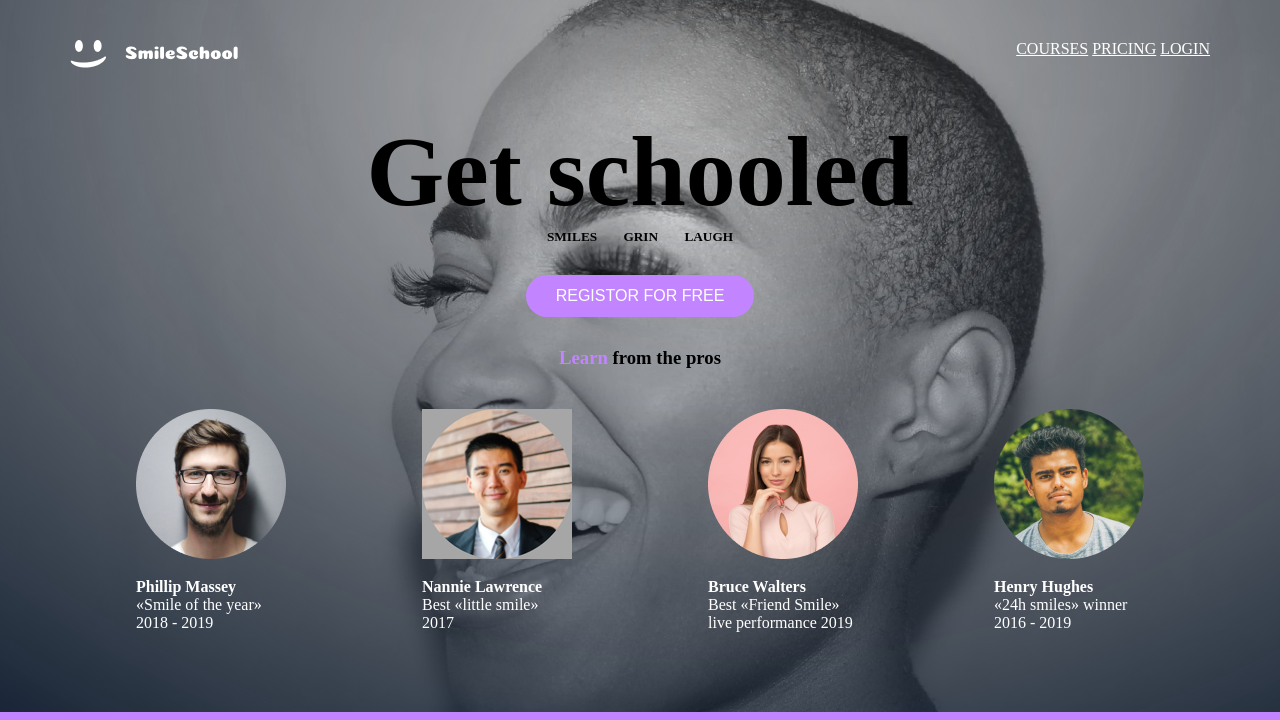
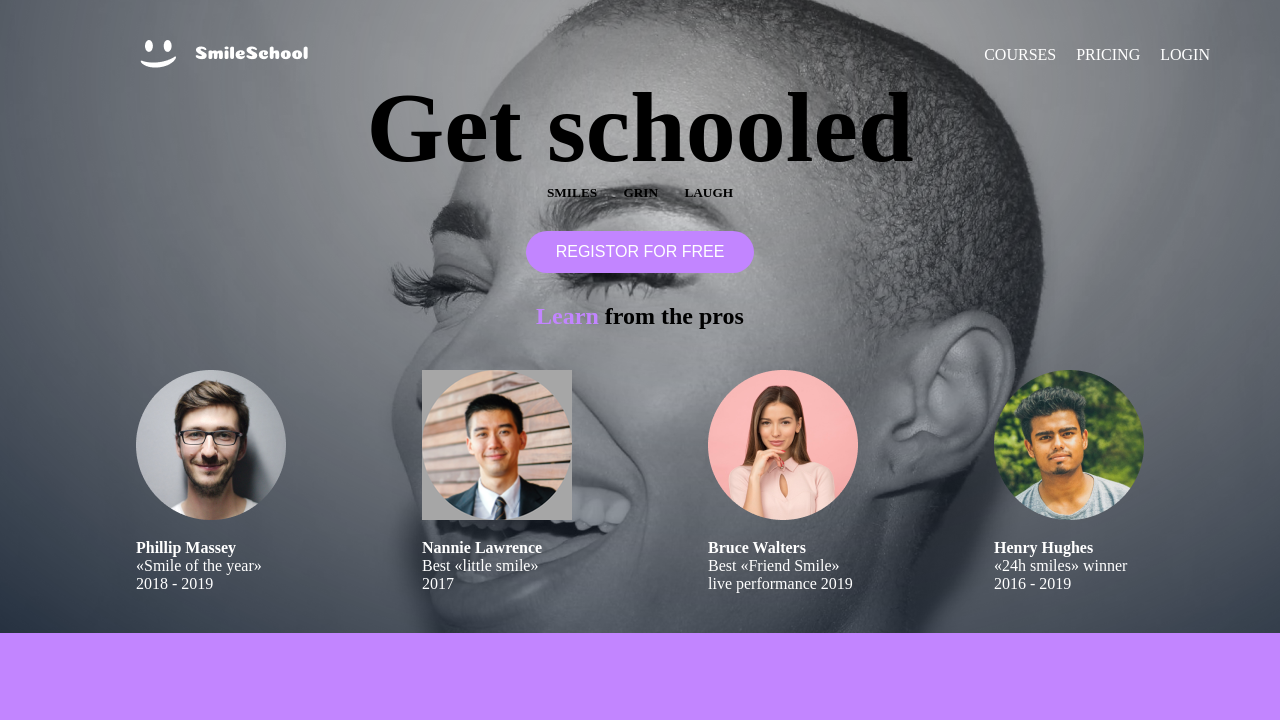
Before and after one commit to Aisha-ai715/alx_html_css, a plain HTML site: page css_advanced/index.html in a window 1280 px wide. Shown: the top 720 px of the page. Drawn offline with Linux system fonts and the light colour scheme; files whose address does not match are found by name.

Commit message:
fix some bugs

```diff
--- a/css_advanced/index.html
+++ b/css_advanced/index.html
@@ -1,5 +1,6 @@
 <!DOCTYPE html>
 <html lang="en">
+
 <head>
 
     <meta charset="utf-8">
@@ -8,24 +9,23 @@
     <link rel="stylesheet" href="style.css">
 
 </head>
+
 <body>
     <section class="background_image">
         <header>
             <nav>
-                <ul>
-
-                    <div class="nav_bar">
-                        <a href="#courses">COURSES</a>
-                        <a href="#pricing" >PRICING</a>
-                        <a href="#login" >LOGIN</a>
-                    </div>
                 <img src="images/logo.png" alt="logo" class="edge">
+                <ul class="nav-bar">
+                    <li><a href="#courses">COURSES</a></li>
+                    <li><a href="#pricing">PRICING</a></li>
+                    <li><a href="#login">LOGIN</a></li>
 
                 </ul>
+
             </nav>
         </header>
-        <main>
-            <section>
+
+
         <div class="head_title">
             <p>Get schooled</p>
         </div>
@@ -72,16 +72,15 @@
 
             </div>
         </div>
-
     </section>
-        </section>
-
+    <main>
         <section class="color_1">
             <div class="quote">
                 <img src="images/5.png" alt="person">
                 <div>
                     <blockquote>
-                            <p>«Those tutorials are concise and go straight to the point. I can't think of a better place</p>
+                        <p>«Those tutorials are concise and go straight to the point. I can't think of a better place
+                        </p>
                         <p>learn smiling. And it's so fun!</p>
                     </blockquote>
                     <blockquote>
@@ -104,8 +103,7 @@
                         <video width="150" height="110" controls poster="9.png">
                             <source src="path-to-video.mp4" type="video/mp4">
                             Your browser does not support the video tag.
-                            </video
-                            <br>
+                        </video <br>
                         <h4>Diagonal Smile</h4>
                         <p>Lorem ipsum dolor sit amet, consect</p>
                         <p>elit, sed do eiusmod.</p>
@@ -129,10 +127,10 @@
                         <video width="150" height="110" controls poster="8.png">
                             <source src="path-to-video.mp4" type="video/mp4">
                             Your browser does not support the video tag.
-                            </video
-                            <br>
+                        </video <br>
                         <h4>Sad Smile</h4>
-                           <p>Lorem ipsum dolor sit amet, consect<p>
+                        <p>Lorem ipsum dolor sit amet, consect
+                        <p>
                         <p>adipiscing elit, sed do eiusmod.</p>
 
                         <div class="quote">
@@ -154,10 +152,7 @@
                         <video width="150" height="110" controls poster="7.png">
                             <source src="path-to-video.mp4" type="video/mp4">
                             Your browser does not support the video tag.
-                            </video
-
-
-                            <h4>Smile</h4>
+                        </video <h4>Smile</h4>
                         <p>Lorem ipsum dolor sit amet, consect</p>
                         <p>elit, sed do eiusmod.</p>
 
@@ -180,9 +175,7 @@
                         <video width="150" height="110" controls poster="6.png">
                             <source src="path-to-video.mp4" type="video/mp4">
                             Your browser does not support the video tag.
-                            </video
-
-                            <h4>Happy Smile</h4>
+                        </video <h4>Happy Smile</h4>
                         <p>Lorem ipsum dolor sit amet, consect</p>
                         <p>elit, sed do eiusmod.</p>
 
@@ -316,9 +309,9 @@
         <div>
             <img src="images/logo.png" alt="logo" class="img_footer">
             <div class="personal_accounts">
-                    <a href="facebook.com" ><img src="facebook.svg"></a>
-                    <a href="twitter.com" ><img src="twitter-svgrepo-com.svg"></a>
-                    <a href="intagram.com" ><img src="instagram.svg"></a>
+                <a href="facebook.com"><img src="facebook.svg"></a>
+                <a href="twitter.com"><img src="twitter-svgrepo-com.svg"></a>
+                <a href="intagram.com"><img src="instagram.svg"></a>
             </div>
 
             <p style="text-align: center;">©smileschool 2020</p>
@@ -326,4 +319,5 @@
     </footer>
 
 </body>
+
 </html>
--- a/css_advanced/style.css
+++ b/css_advanced/style.css
@@ -7,14 +7,27 @@
 section {
   padding: 40px 0;
 }
-.nav_bar{
-    float: right;
-    margin-right: 70px;
+nav {
+  display: flex;
+  align-items: center;
+  justify-content: space-between;
+  padding: 0 70px;
 }
 
-.nav_bar a {
-    color: white;
+.nav-bar {
+  display: flex;
+  gap: 20px;
+  list-style: none;
+  margin: 0;
+  padding: 0;
 }
+
+.nav-bar > li a {
+  color: white;
+  text-decoration: none;
+  display: inline-block;
+}
+
 
 .edge {
     margin-left: 70px;
```
Lines whose indentation alone changed are shown as unchanged.
